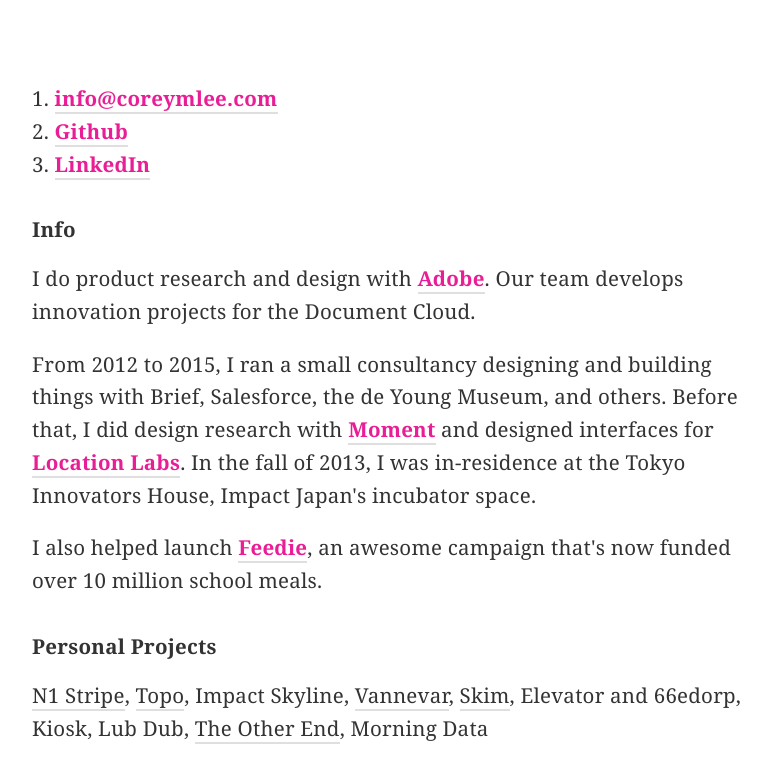
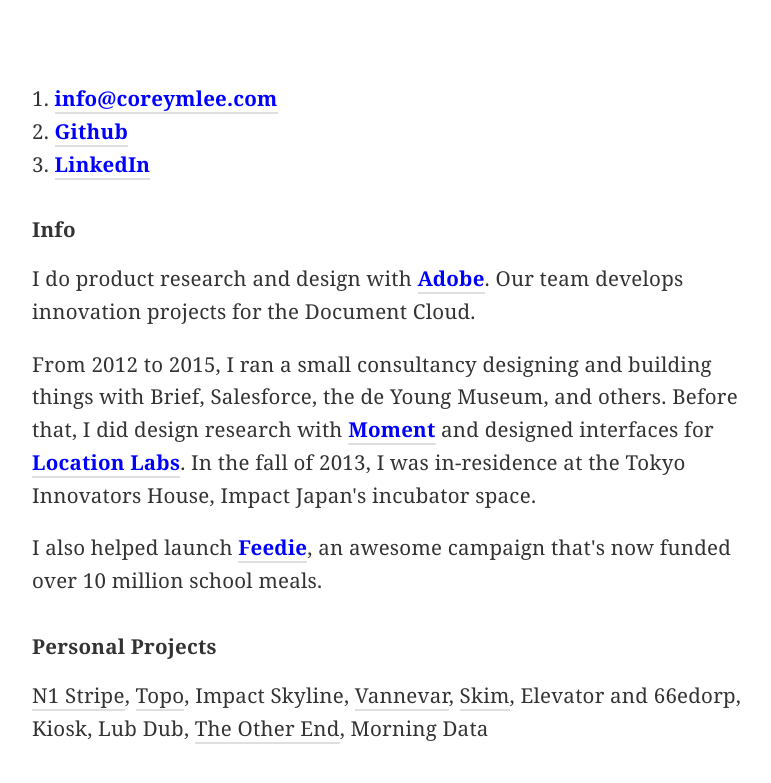
Before and after one commit to coreymlee/coreymlee.github.io, a Jekyll site: the page built from index.html, in a window 1280 px wide. Shown: the top 783 px of the page, without its empty margins (58-829 px from the left). Built offline with Jekyll 4.4.1, drawn with Linux system fonts in a browser that asks for light colours; some web fonts are replaced.

Commit message:
Minor design tweaks

```diff
--- a/css/home.css
+++ b/css/home.css
@@ -20,7 +20,7 @@
 
 a {
   text-decoration: none;
-  color: #E91D95;
+  color: blue;
   border-bottom: 2px solid #dfdfdf;
   font-weight: 600; }
   a:hover {
--- a/css/home.scss
+++ b/css/home.scss
@@ -1,6 +1,6 @@
 $bg-color: #fff;
 $primary-color: #333;
-$secondary-color: #E91D95;
+$secondary-color: blue;
 $highlight-color: #dfdfdf;
 
 $base-lh: 1.6rem; /* line-height */
```
Also changed, not shown: 1 other file.
